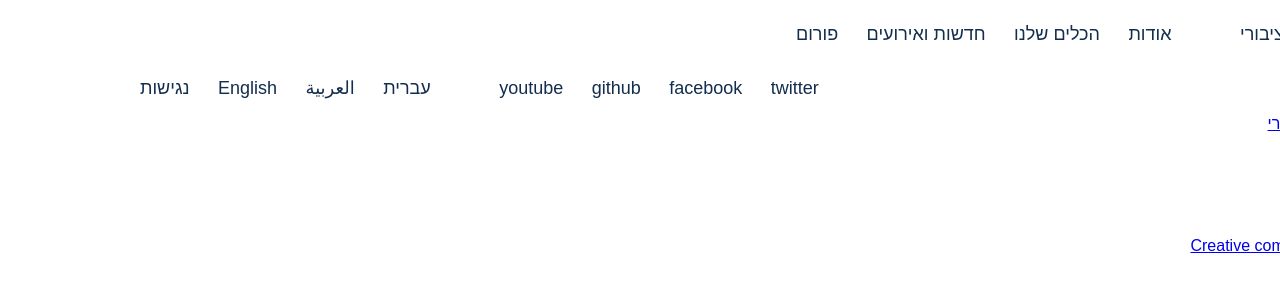
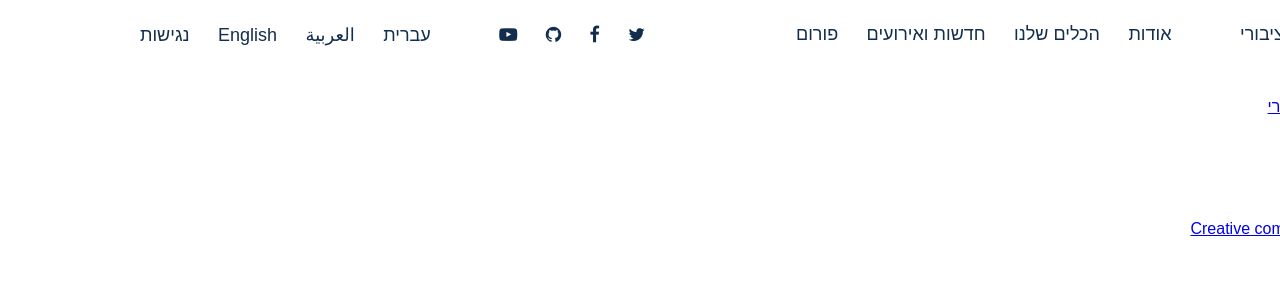
Before and after one commit to hasadna/new-website, a Jekyll site: the page built from about.md, in a window 1280 px wide. Shown: the top 300 px of the page. Built offline with Jekyll 4.4.1, drawn with Linux system fonts in a browser that asks for light colours; some web fonts are replaced.

Commit message:
Turned social links into icons

```diff
--- a/_includes/header.html
+++ b/_includes/header.html
@@ -11,10 +11,10 @@
 		</div>
 		<div class="secondary-links">
 			<ul class="social-links">
-				<li><a href="#">twitter</a></li>
-				<li><a href="#">facebook</a></li>
-				<li><a href="#">github</a></li>
-				<li><a href="#">youtube</a></li>
+				<li><a href="https://twitter.com/{{ site.twitter_username }}" aria-label="twitter account"></a></li>
+				<li><a href="https://facebook.com/{{ site.facebook_username }}" aria-label="facebook page"></a></li>
+				<li><a href="https://github.com/{{ site.github_username }}" aria-label="github page"></a></li>
+				<li><a href="https://youtube.com/user/{{ site.youtube_username }}" aria-label="youtube channel"></a></li>
 			</ul>
 			<ul id="languages">
 				<li><a href="#" class="active">עברית</a></li>
--- a/_scss/_header.scss
+++ b/_scss/_header.scss
@@ -26,5 +26,25 @@
 		.secondary-links {
 			float: left;
 		}
+
+		.social-links {
+
+			a[href*="twitter"] {
+				@include icon("\f099")
+			}
+
+			a[href*="facebook"] {
+				@include icon("\f09a")
+			}
+
+			a[href*="github"] {
+				@include icon("\f09b")
+			}
+
+			a[href*="youtube"] {
+				@include icon("\f16a")
+			}
+
+		}
 	}
 }
```
